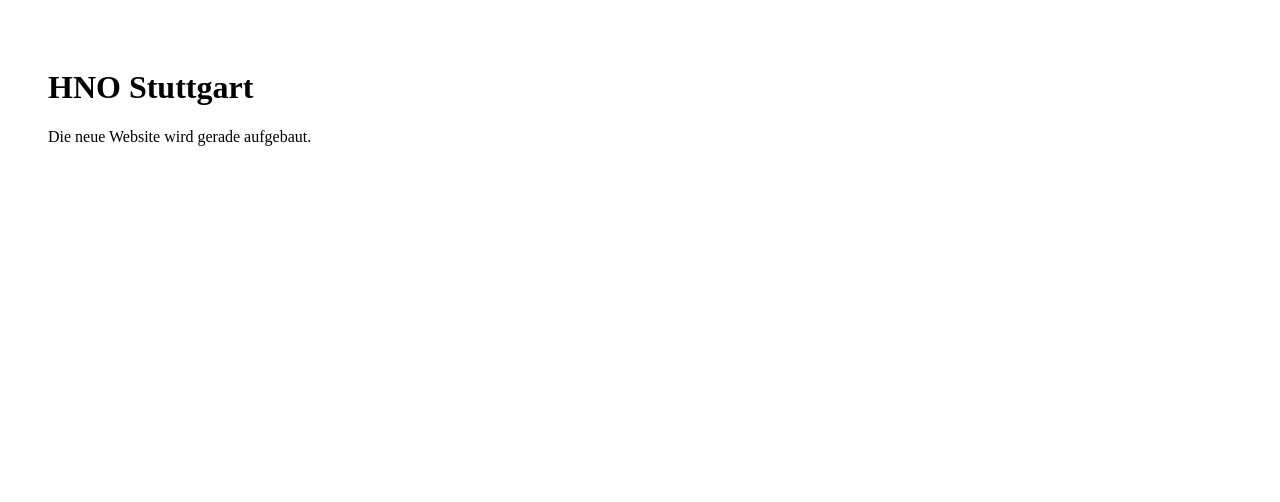
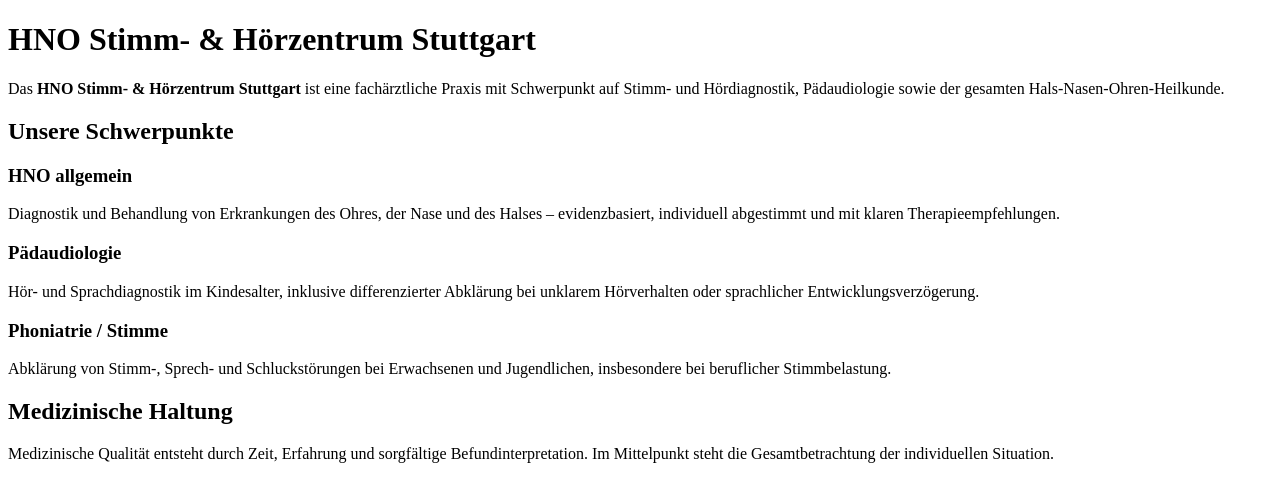
Before and after one commit to OliverWeise656/praxis-website, a Next.js app: page / in a window 1280 px wide. Shown: the top 502 px of the page. Built offline with nearby package versions, Linux system fonts and the light colour scheme.

Commit message:
Refactor Page component with metadata and content updates
Updated the page component to include metadata and improved content structure.

```diff
--- a/src/app/page.tsx
+++ b/src/app/page.tsx
@@ -1,8 +1,50 @@
-export default function Page() {
+import { Metadata } from "next";
+
+export const metadata: Metadata = {
+  title: "HNO Stimm- & Hörzentrum Stuttgart | Stimme · Hören · Pädaudiologie",
+  description:
+    "Fachärztliche HNO-Praxis in Stuttgart mit Schwerpunkt auf Stimme, Hören und Pädaudiologie. Moderne Diagnostik, individuelle Beratung und digitale Services.",
+};
+
+export default function HomePage() {
   return (
-    <main style={{ padding: 40 }}>
-      <h1>HNO Stuttgart</h1>
-      <p>Die neue Website wird gerade aufgebaut.</p>
+    <main className="prose max-w-3xl mx-auto p-8">
+      <h1>HNO Stimm- & Hörzentrum Stuttgart</h1>
+
+      <p>
+        Das <strong>HNO Stimm- & Hörzentrum Stuttgart</strong> ist eine fachärztliche
+        Praxis mit Schwerpunkt auf Stimm- und Hördiagnostik, Pädaudiologie sowie
+        der gesamten Hals-Nasen-Ohren-Heilkunde.
+      </p>
+
+      <h2>Unsere Schwerpunkte</h2>
+
+      <h3>HNO allgemein</h3>
+      <p>
+        Diagnostik und Behandlung von Erkrankungen des Ohres, der Nase und des
+        Halses – evidenzbasiert, individuell abgestimmt und mit klaren
+        Therapieempfehlungen.
+      </p>
+
+      <h3>Pädaudiologie</h3>
+      <p>
+        Hör- und Sprachdiagnostik im Kindesalter, inklusive differenzierter
+        Abklärung bei unklarem Hörverhalten oder sprachlicher
+        Entwicklungsverzögerung.
+      </p>
+
+      <h3>Phoniatrie / Stimme</h3>
+      <p>
+        Abklärung von Stimm-, Sprech- und Schluckstörungen bei Erwachsenen und
+        Jugendlichen, insbesondere bei beruflicher Stimmbelastung.
+      </p>
+
+      <h2>Medizinische Haltung</h2>
+      <p>
+        Medizinische Qualität entsteht durch Zeit, Erfahrung und sorgfältige
+        Befundinterpretation. Im Mittelpunkt steht die Gesamtbetrachtung der
+        individuellen Situation.
+      </p>
     </main>
   );
 }
```
